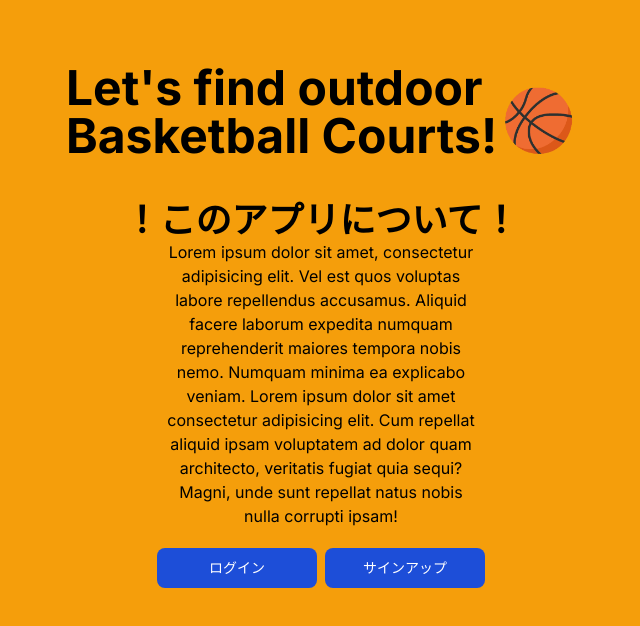
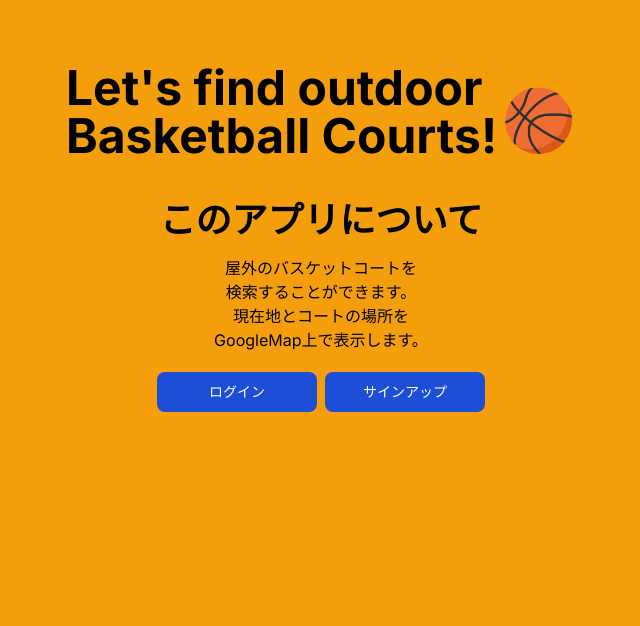
Before and after one commit to yamaneko86/basket-court-map-ts, a Next.js app: page /welcome in a window 1280 px wide. Shown: the top 626 px of the page, without its empty margins (319-959 px from the left). Built offline with nearby package versions, Linux system fonts and the light colour scheme.

Commit message:
ウェルカムページの文章を修正

```diff
--- a/src/app/(auth)/welcome/page.tsx
+++ b/src/app/(auth)/welcome/page.tsx
@@ -13,17 +13,17 @@ export default function SignIn() {
       </div>
       <div className="flex flex-col items-center space-y-4">
         <div className="flex flex-col text-center items-center">
-          <div className="text-2xl sm:text-4xl font-bold">
-            ！このアプリについて！
+          <div className="text-2xl sm:text-4xl font-bold mb-4">
+            このアプリについて
           </div>
           <div className="w-80">
-            Lorem ipsum dolor sit amet, consectetur adipisicing elit. Vel est
-            quos voluptas labore repellendus accusamus. Aliquid facere laborum
-            expedita numquam reprehenderit maiores tempora nobis nemo. Numquam
-            minima ea explicabo veniam. Lorem ipsum dolor sit amet consectetur
-            adipisicing elit. Cum repellat aliquid ipsam voluptatem ad dolor
-            quam architecto, veritatis fugiat quia sequi? Magni, unde sunt
-            repellat natus nobis nulla corrupti ipsam!
+            屋外のバスケットコートを
+            <br />
+            検索することができます。
+            <br />
+            現在地とコートの場所を
+            <br />
+            GoogleMap上で表示します。
           </div>
         </div>
 
```
